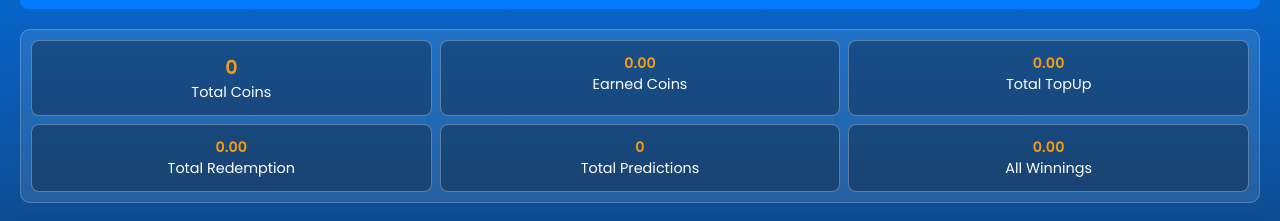
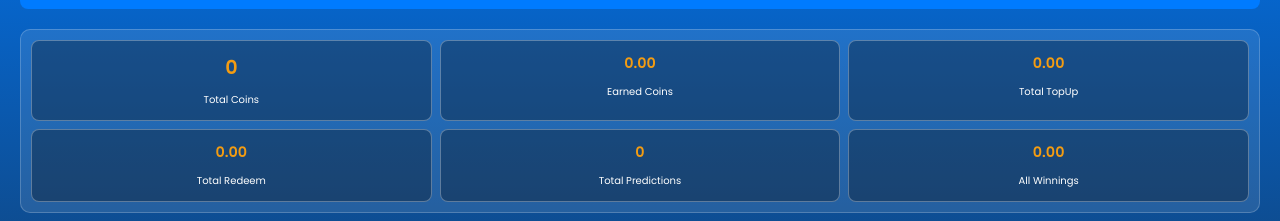
Before and after one commit to bhupeshkhedikar/patbet, a React (Create React App) app: page /profile in a window 1280 px wide. Shown: the part 311-532 px from the top of the page. Built offline with nearby package versions, Linux system fonts and the light colour scheme; no server answers; the database is empty; sample sign-in values are in the browser's storage.

Commit message:
fixed font szie

```diff
--- a/src/components/ProfileSection.js
+++ b/src/components/ProfileSection.js
@@ -179,32 +179,32 @@ const fetchWithdrawals = async (userId) => {
             <p className="highlight" style={{ fontSize: "1.2em" }}>
               {userData?.walletBalance.toFixed(2) || "0"}
             </p>
-            <p>Total Coins</p>
+            <p style={{fontSize:'10px',marginTop:'10px'}}>Total Coins</p>
           </div>
 
           <div className="stat-box">
             <p className="highlight">{totalWinnings.toFixed(2)}</p>
-            <p>Earned Coins</p>
+            <p style={{fontSize:'10px',marginTop:'10px'}}>Earned Coins</p>
           </div>
 
           <div className="stat-box">
             <p className="highlight">{totalDeposits.toFixed(2)}</p>
-            <p>Total TopUp</p>
+            <p style={{fontSize:'10px',marginTop:'10px'}}>Total TopUp</p>
           </div>
 
           <div className="stat-box">
             <p className="highlight">{totalWithdrawal.toFixed(2)}</p>
-            <p>Total Redemption</p>
+            <p style={{fontSize:'10px',marginTop:'10px'}}>Total Redeem</p>
           </div>
 
           <div className="stat-box">
             <p className="highlight">{totalBets}</p>
-            <p>Total Predictions</p>
+            <p style={{fontSize:'10px',marginTop:'10px'}}>Total Predictions</p>
           </div>
 
           <div className="stat-box">
             <p className="highlight">{totalWinnings.toFixed(2)}</p>
-            <p>All Winnings</p>
+            <p style={{fontSize:'10px',marginTop:'10px'}}>All Winnings</p>
           </div>
         </div>
 
```
